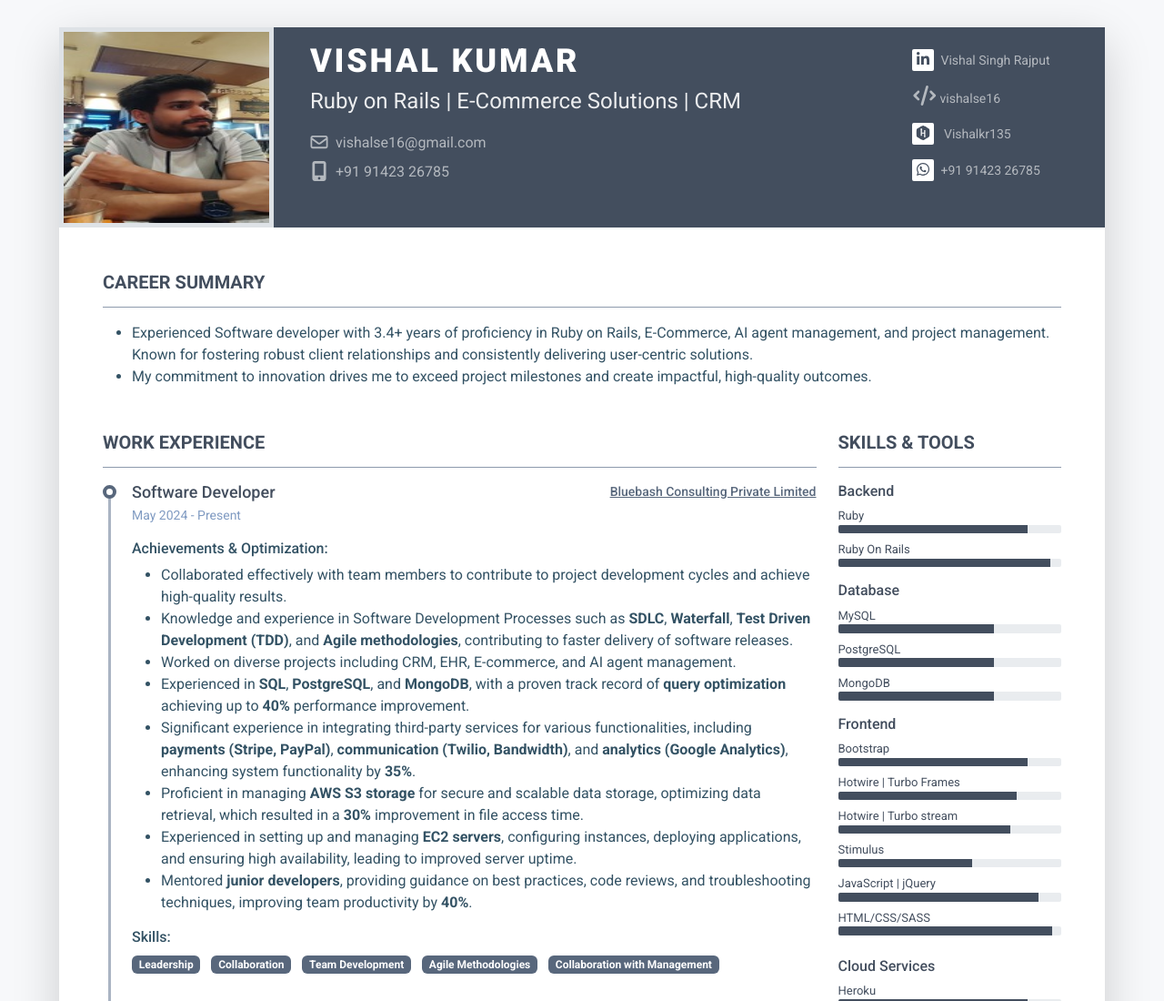
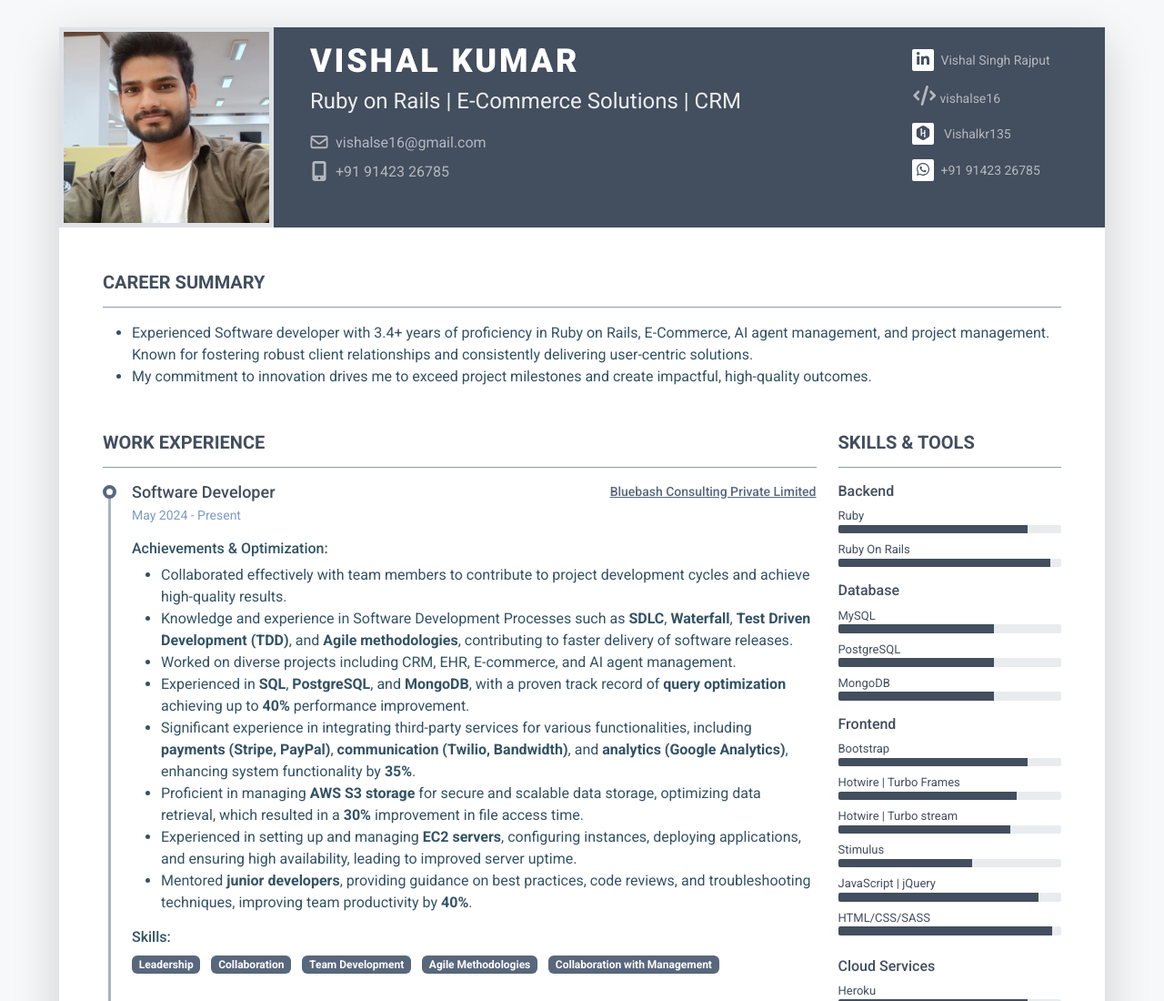
Before and after one commit to vishalkumar135/resume, a plain HTML site: page index.html in a window 1280 px wide. Shown: the top 1100 px of the page at 91% size. Drawn offline with Linux system fonts and the light colour scheme.

Commit message:
fix: added images

```diff
--- a/index.html
+++ b/index.html
@@ -47,7 +47,7 @@
       <header class="resume-header pt-4 pt-md-0">
         <div class="row">
           <div class="col-block col-md-auto resume-picture-holder text-center text-md-start">
-            <img class="picture border border-5" src="assets/images/vishal_photo.jpg" alt=""
+            <img class="picture border border-5" src="assets/images/WhatsApp Image 2025-01-12 at 5.52.19 AM.jpeg" alt=""
               style="width: 236px; height: 220px;">
           </div>
           <!--//col-->
```
Also changed, not shown: assets/images/WhatsApp Image 2025-01-12 at 5.52.19 AM.jpeg (added).
